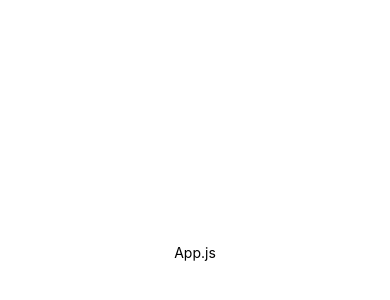
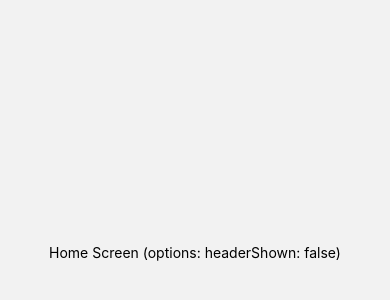
Before and after one commit to gabrielardevol/coosmo, a React Native app: screen / in a window 390 px wide. Shown: the part 170-470 px from the top of the page. Built offline with nearby package versions, Linux system fonts and the light colour scheme.

Commit message:
Stack Navigator first config

```diff
--- a/App.js
+++ b/App.js
@@ -1,14 +1,45 @@
 import { StatusBar } from 'expo-status-bar';
 import { StyleSheet, Text, View } from 'react-native';
 import { NavigationContainer } from '@react-navigation/native';
+import { createNativeStackNavigator } from '@react-navigation/native-stack';
+
+function ChatScreen() {
+  return (
+    <View style={{ flex: 1, alignItems: 'center', justifyContent: 'center' }}>
+      <Text>Chat Screen </Text>
+    </View>
+  );
+}
+
+function HomeScreen() {
+  return (
+    <View style={{ flex: 1, alignItems: 'center', justifyContent: 'center' }}>
+      <Text>Home Screen (options: headerShown: false)</Text>
+    </View>
+  );
+}
+
+function ProfileScreen() {
+  return (
+    <View style={{ flex: 1, alignItems: 'center', justifyContent: 'center' }}>
+      <Text>Profile Screen </Text>
+    </View>
+  );
+}
+
+const Stack = createNativeStackNavigator();
+
 
 export default function App() {
   return (
     <NavigationContainer>
-        <View style={styles.container}>
-          <Text>App.js</Text>
-          <StatusBar style="auto" />
-        </View>
+
+        <Stack.Navigator initialRouteName="Home">
+          <Stack.Screen name="Home" component={HomeScreen} options={{ headerShown: false }} />
+          <Stack.Screen name="Profile" component={ProfileScreen} />
+          <Stack.Screen name="Chat" component={ChatScreen} />
+        </Stack.Navigator>
+
     </NavigationContainer>
   );
 }
--- a/package.json
+++ b/package.json
@@ -10,12 +10,13 @@
   },
   "dependencies": {
     "@react-navigation/native": "^6.1.7",
+    "@react-navigation/native-stack": "^6.9.13",
     "expo": "~49.0.8",
     "expo-status-bar": "~1.6.0",
     "react": "18.2.0",
     "react-native": "0.72.4",
-    "react-native-screens": "~3.22.0",
-    "react-native-safe-area-context": "4.6.3"
+    "react-native-safe-area-context": "4.6.3",
+    "react-native-screens": "~3.22.0"
   },
   "devDependencies": {
     "@babel/core": "^7.20.0"
```
Also changed, not shown: 1 other file (tests, documents, lock files or other folders).
